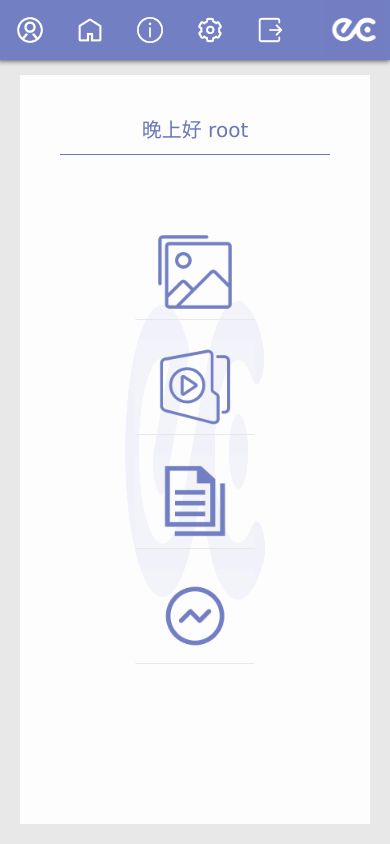
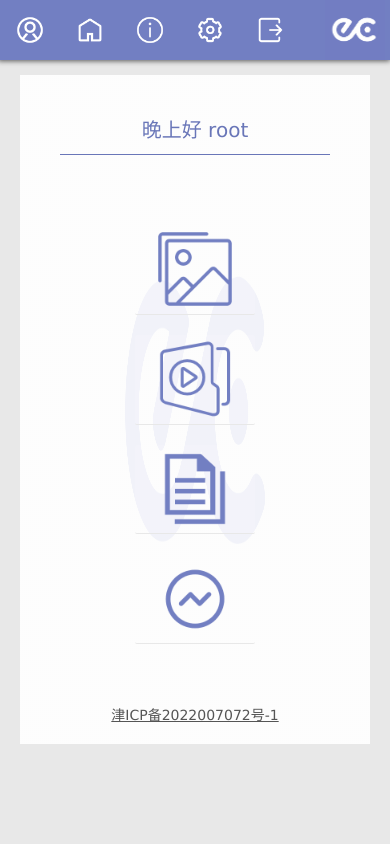
Before and after one commit to evosoon/EasyIO, a Vue app: page /main/home in a window 390 px wide. Built offline with nearby package versions, Linux system fonts and the light colour scheme; sample sign-in values are in the browser's storage; what vue3-lazy would draw is missing.

Commit message:
'formal_1.0.2_repaired'

```diff
--- a/src/assets/main.css
+++ b/src/assets/main.css
@@ -119,8 +119,7 @@ a{
   width: 6px;
 }
 ::-webkit-scrollbar-track{
-  background-color: rgb(232, 236, 241);
-
+  background-color: rgb(255, 255, 255);
   border-radius: 3px;
 }
 ::-webkit-scrollbar-thumb{
--- a/src/components/Home/DocList.vue
+++ b/src/components/Home/DocList.vue
@@ -261,7 +261,6 @@ onMounted(() => {
     .Box {
         margin: 0;
         width: 100%;
-        // height: calc(100% - 200px);
         .tools {
             background-color: #fff;
             height: 50px;
@@ -304,16 +303,16 @@ onMounted(() => {
 
 @media screen and (max-width: 600px) {
     .Box {
-
+              height: calc(100% - 200px);
         .DocList {
             width: 100%;
-            overflow: hidden;
                 display: flex;
                 flex-direction: column-reverse;
                 justify-content: center;
             .center {
                 width: 100%;
                 overflow: auto;
+                padding-bottom: 100px;
             }
         }
     }
--- a/src/components/Home/HomeLeft.vue
+++ b/src/components/Home/HomeLeft.vue
@@ -130,6 +130,7 @@ function outLogin() {
 @media screen and (max-width: 600px) {
     .Left {
         position: fixed;
+        border: 0;
         z-index: 10;
         flex-direction: row;
         justify-content: space-between;
--- a/src/components/Home/HomeRight.vue
+++ b/src/components/Home/HomeRight.vue
@@ -3,13 +3,14 @@
         <!-- 通知栏 [可以启用] -->
         <!-- <div class="header"></div> -->
 
+            <!-- 二级路由 home homeCenter user about seeting(404) -->
+
         <transition name="transition">
-            <!-- 二级路由 home homeCenter user about seeting(404) -->
             <router-view></router-view>
         </transition>
 
         <!-- <router-view v-slot="{ Component }">
-            <transition name="transition">
+            <transition name="transitionR">
                 <component :is="Component" />
             </transition>
         </router-view> -->
--- a/src/views/Home/home.vue
+++ b/src/views/Home/home.vue
@@ -1,5 +1,5 @@
 <template>
-    <div class="Home">
+    <div class="Home flex">
         <div class="title">{{ sayTime }} {{ store.username }}</div>
         <div class="center flex">
             <div>
@@ -19,7 +19,12 @@
                 </div>
             </div>
         </div>
+        <!-- 备案号 -->
+          <div class="bottom">
+            <a href="https://beian.miit.gov.cn">津ICP备2022007072号-1</a>
+        </div>
     </div>
+
 </template>
 
 <script setup>
@@ -42,6 +47,7 @@ onMounted(() => {
 <style lang="scss" scoped>
 .Home {
     flex: 1;
+    flex-direction: column;
     margin: 20px;
     padding: 20px;
     background-color: #fff;
@@ -61,6 +67,7 @@ onMounted(() => {
         border-bottom: 1px solid var(--color);
     }
     .center {
+        flex: 1;
         height: calc(100% - 150px);
         padding: 50px 20px;
         justify-content: center;
@@ -136,6 +143,18 @@ onMounted(() => {
             }
         }
     }
+    .bottom{
+        height: 20px;
+        text-align: center;
+        a{
+        text-decoration: underline;
+        }
+    }
+    .bottom:hover{
+        a{
+            color:var(--color);
+        }
+    }
 }
 
 @media screen and (max-width: 950px) {
@@ -163,7 +182,6 @@ onMounted(() => {
                     margin: 10px 0;
                     background-color: rgba(255, 255, 255, 0.1);
                     border: 0;
-                    border-bottom: 1px solid var(--gray);
                     img,
                     .img {
                         height: 80px;
@@ -199,7 +217,14 @@ onMounted(() => {
     .Home{
         .center{
             flex-direction: column;
+          div{
+              .btn{
+                border-bottom:1px solid var(--gray) ;
+                overflow: hidden;
+            }
+          }
         }
+        margin-bottom: 100px;
     }
 }
 </style>
--- a/src/views/Login/index.vue
+++ b/src/views/Login/index.vue
@@ -35,8 +35,8 @@
 import { ref, reactive, computed } from "vue";
 import { useRouter } from "vue-router";
 import { Login, Sign } from "@/apis/userApi";
-import Loading from '@/components/loading.vue'
-import {openSuccess , openError} from '@/hooks/usePOP'
+import Loading from "@/components/loading.vue";
+import { openSuccess, openError } from "@/hooks/usePOP";
 
 let username = ref("");
 let password = ref("");
@@ -52,9 +52,9 @@ function clear() {
     password.value = "";
 }
 
-function loginT(){
-    if(username.value == 'root' && password.value == '1234')login()
-    else openError('用户名或密码错误')
+function loginT() {
+    if (username.value == "root" && password.value == "1234") login();
+    else openError("用户名或密码错误");
 }
 // 登录
 async function login() {
@@ -78,8 +78,6 @@ async function login() {
         openError("登陆失败");
     }
 }
-
-
 </script>
 
 <style lang="scss" scopeds>
@@ -116,17 +114,17 @@ async function login() {
         justify-content: center;
         align-items: center;
         width: 100%;
-        .title{
+        .title {
             width: 100%;
             padding: 20px;
             justify-content: space-between;
-            div{
+            div {
                 font-size: 20px;
             }
-            span{
+            span {
                 font-size: 14px;
-                color:var(--black);
-            cursor:pointer;
+                color: var(--black);
+                cursor: pointer;
             }
         }
         .btn {
@@ -136,6 +134,7 @@ async function login() {
         }
         input,
         .btn {
+            outline: 0;
             width: 80%;
             height: 40px;
             padding: 0 5px;
```
Lines whose indentation alone changed are shown as unchanged.
